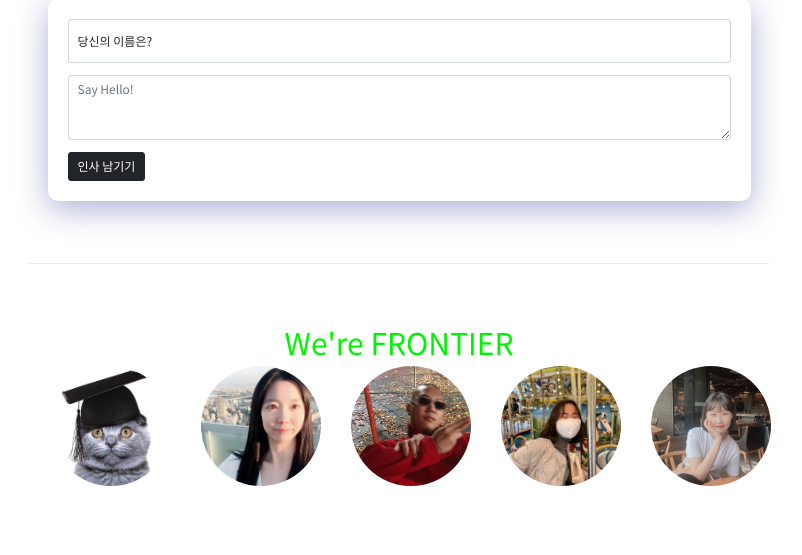
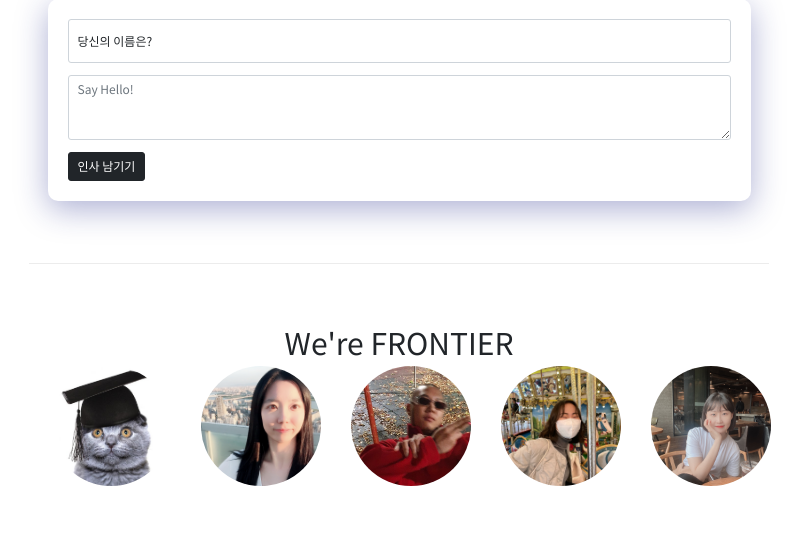
Before and after one commit to Jocooh/miniproject, a Flask app: page /members/5 in a window 1280 px wide. Shown: the part 1094-1649 px from the top of the page, without its empty margins (241-1043 px from the left). Run offline with Flask 2, Linux system fonts and the light colour scheme; data that the repository does not hold is empty.

Commit message:
bug fixed : 개인페이지 다크모드 네비바 헤드라인 에러 수정

```diff
--- a/static/member_dark.css
+++ b/static/member_dark.css
@@ -1,7 +1,7 @@
 .desc.dark,
 .about.dark > h1,
 .my_style.dark > h1,
-.nav_wrapper > h1{
+.nav_wrapper.dark > h1{
     color: #00F300;
 }
 
```
